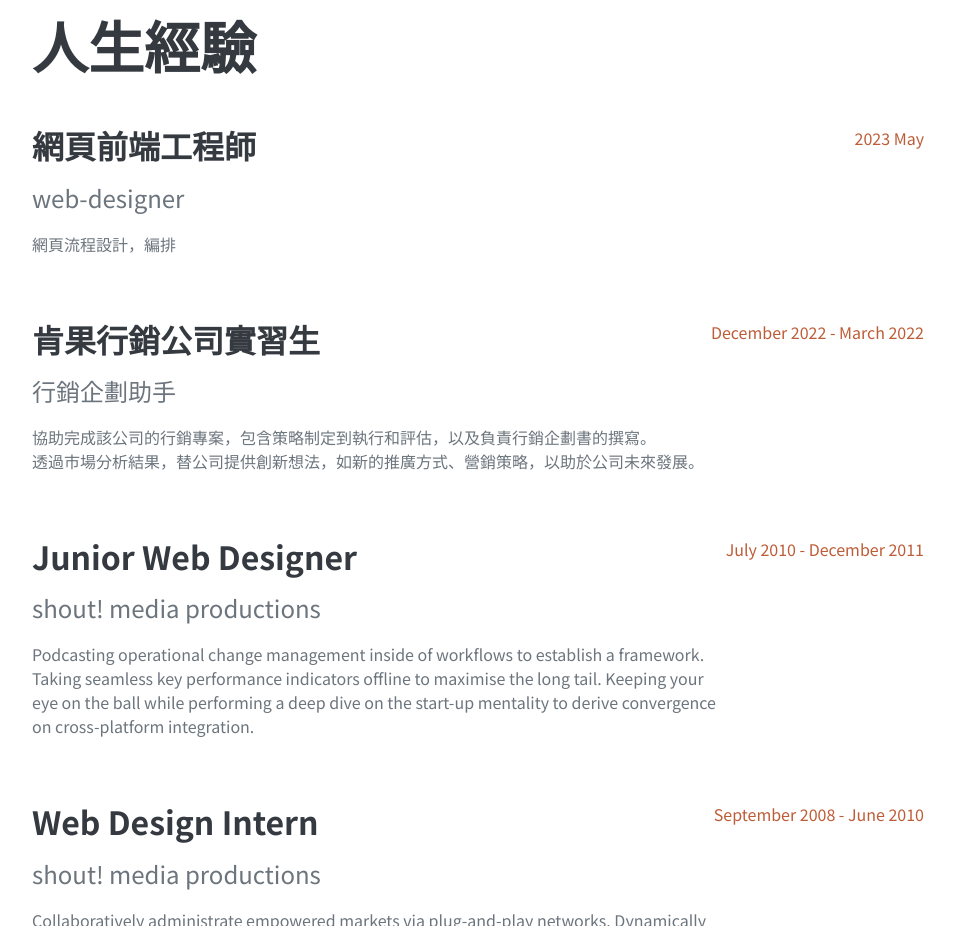
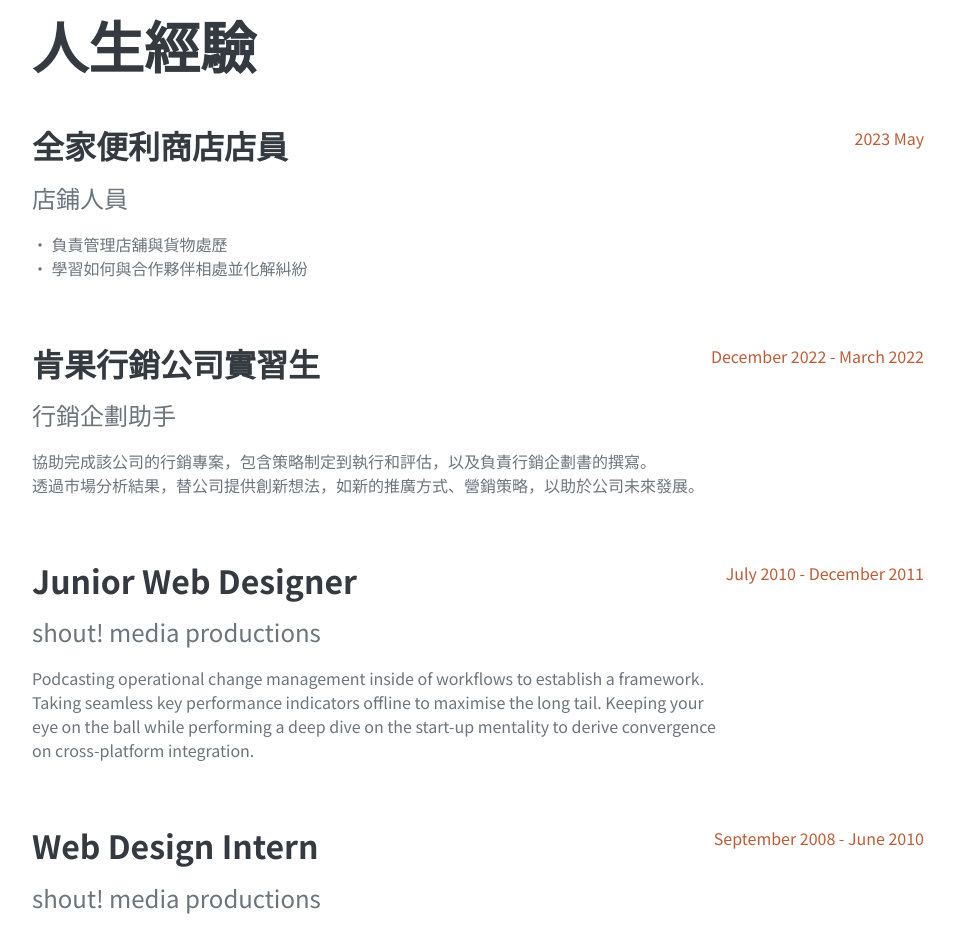
Before and after one commit to Brian55464/Brian55464.github.io, a plain HTML site: page index.html in a window 1280 px wide. Shown: the part 1020-1946 px from the top of the page, without its empty margins (298-1253 px from the left). Drawn offline with nearby package versions, Linux system fonts and the light colour scheme; a web font is replaced by a local one.

Commit message:
Update index.html

```diff
--- a/index.html
+++ b/index.html
@@ -77,9 +77,10 @@
                     <h2 class="mb-5">人生經驗</h2>
                     <div class="d-flex flex-column flex-md-row justify-content-between mb-5">
                         <div class="flex-grow-1">
-                            <h3 class="mb-0">網頁前端工程師</h3>
-                            <div class="subheading mb-3">Web-Designer</div>
-                            <p>網頁流程設計，編排</p>
+                            <h3 class="mb-0">全家便利商店店員</h3>
+                            <div class="subheading mb-3">店鋪人員</div>
+                            <p>• 負責管理店舖與貨物處歷<br>
+                               • 學習如何與合作夥伴相處並化解糾紛</p>
                         </div>
                         <div class="flex-shrink-0"><span class="text-primary">2023 May</span></div>
                     </div>
```
